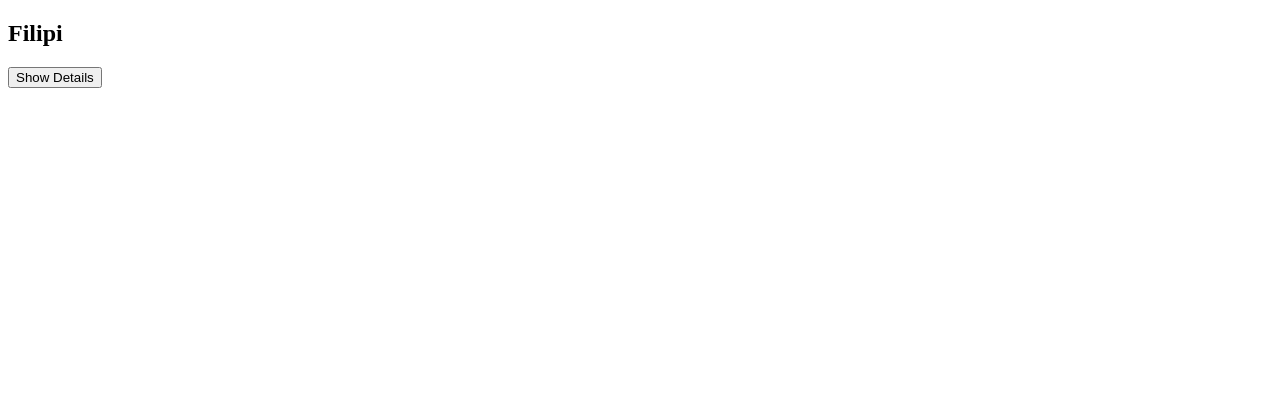
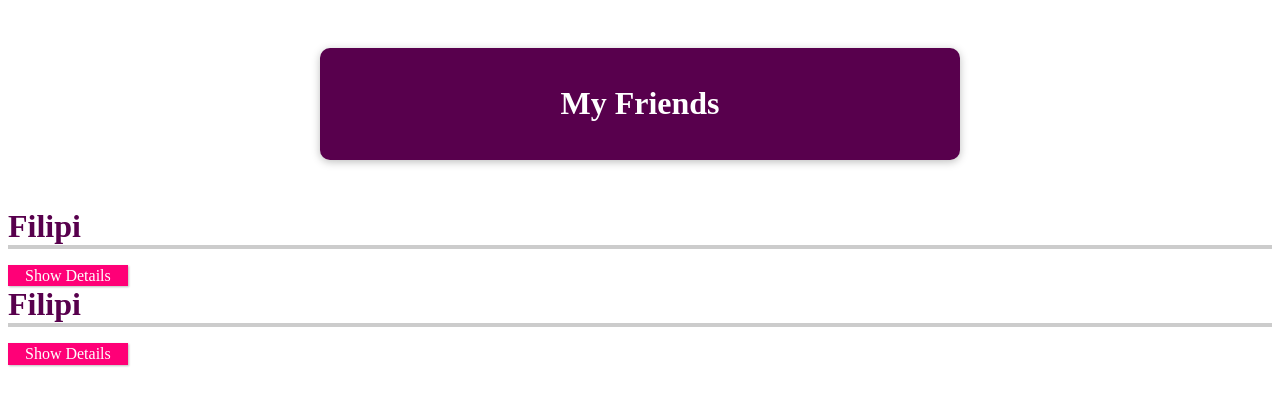
Before and after one commit to FilipiMachado/vuejs-studies, a Vue app in the folder section-7-components-introduction/my-first-app/: page / in a window 1280 px wide. Shown: the top 406 px of the page. Built offline with nearby package versions, Linux system fonts and the light colour scheme.

Commit message:
added components

```diff
--- a/section-7-components-introduction/my-first-app/src/App.vue
+++ b/section-7-components-introduction/my-first-app/src/App.vue
@@ -1,26 +1,91 @@
 <template>
   <div id="app">
-    <FriendContact />
+    <header><h1>My Friends</h1></header>
+    <ul>
+      <FriendContact />
+      <FriendContact />
+    </ul>
   </div>
 </template>
 
 <script>
 //import HelloWorld from './components/HelloWorld.vue'
-import FriendContact from "./components/FriendContact.vue"
+import FriendContact from "./components/FriendContact.vue";
 
 export default {
-  name: 'App',
+  name: "App",
   components: {
     FriendContact,
   },
-  data(){
-    return {
-    }
-  }
-}
+  data() {
+    return {};
+  },
+};
 </script>
 
-<style>
-#app {
+<style scoped>
+* {
+  box-sizing: border-box;
 }
+
+html {
+  font-family: 'Jost', sans-serif;
+}
+
+body {
+  margin: 0;
+}
+
+header {
+  box-shadow: 0 2px 8px rgba(0, 0, 0, 0.26);
+  margin: 3rem auto;
+  border-radius: 10px;
+  padding: 1rem;
+  background-color: #58004d;
+  color: white;
+  text-align: center;
+  width: 90%;
+  max-width: 40rem;
+}
+
+#app ul {
+  margin: 0;
+  padding: 0;
+  list-style: none;
+}
+
+#app li {
+  box-shadow: 0 2px 8px rgba(0, 0, 0, 0.26);
+  margin: 1rem auto;
+  border-radius: 10px;
+  padding: 1rem;
+  text-align: center;
+  width: 90%;
+  max-width: 40rem;
+}
+
+#app h2 {
+  font-size: 2rem;
+  border-bottom: 4px solid #ccc;
+  color: #58004d;
+  margin: 0 0 1rem 0;
+}
+
+#app button {
+  font: inherit;
+  cursor: pointer;
+  border: 1px solid #ff0077;
+  background-color: #ff0077;
+  color: white;
+  padding: 0.05rem 1rem;
+  box-shadow: 1px 1px 2px rgba(0, 0, 0, 0.26);
+}
+
+#app button:hover,
+#app button:active {
+  background-color: #ec3169;
+  border-color: #ec3169;
+  box-shadow: 1px 1px 4px rgba(0, 0, 0, 0.26);
+}
+
 </style>
--- a/section-7-components-introduction/my-first-app/src/components/FriendContact.vue
+++ b/section-7-components-introduction/my-first-app/src/components/FriendContact.vue
@@ -1,12 +1,13 @@
 <template>
-  <div>
+  <section>
+
     <h2>{{ friend.name }}</h2>
     <button v-on:click="toggleDetails">Show Details</button>
     <ul v-if="detailsAreVisible">
       <li><strong>Phone:</strong> {{ friend.phone }}</li>
       <li><strong>Email:</strong> {{ friend.name }}</li>
     </ul>
-  </div>
+  </section>
 </template>
 
 <script>
@@ -35,3 +36,70 @@
   },
 };
 </script>
+
+<style scoped>
+* {
+  box-sizing: border-box;
+}
+
+html {
+  font-family: 'Jost', sans-serif;
+}
+
+body {
+  margin: 0;
+}
+
+header {
+  box-shadow: 0 2px 8px rgba(0, 0, 0, 0.26);
+  margin: 3rem auto;
+  border-radius: 10px;
+  padding: 1rem;
+  background-color: #58004d;
+  color: white;
+  text-align: center;
+  width: 90%;
+  max-width: 40rem;
+}
+
+#app ul {
+  margin: 0;
+  padding: 0;
+  list-style: none;
+}
+
+#app li {
+  box-shadow: 0 2px 8px rgba(0, 0, 0, 0.26);
+  margin: 1rem auto;
+  border-radius: 10px;
+  padding: 1rem;
+  text-align: center;
+  width: 90%;
+  max-width: 40rem;
+}
+
+#app h2 {
+  font-size: 2rem;
+  border-bottom: 4px solid #ccc;
+  color: #58004d;
+  margin: 0 0 1rem 0;
+}
+
+#app button {
+  font: inherit;
+  cursor: pointer;
+  border: 1px solid #ff0077;
+  background-color: #ff0077;
+  color: white;
+  padding: 0.05rem 1rem;
+  box-shadow: 1px 1px 2px rgba(0, 0, 0, 0.26);
+}
+
+#app button:hover,
+#app button:active {
+  background-color: #ec3169;
+  border-color: #ec3169;
+  box-shadow: 1px 1px 4px rgba(0, 0, 0, 0.26);
+}
+
+</style>
```
